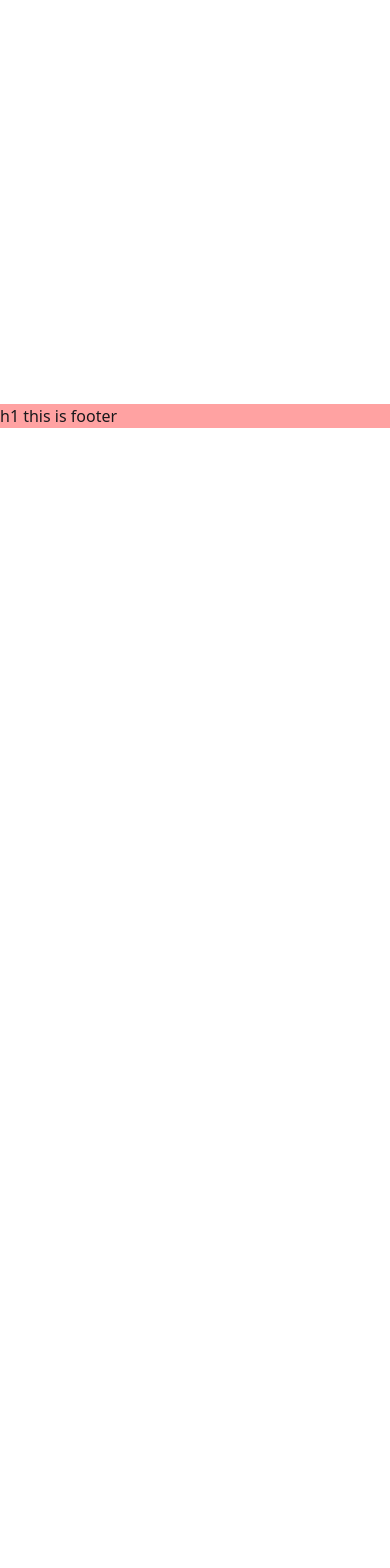
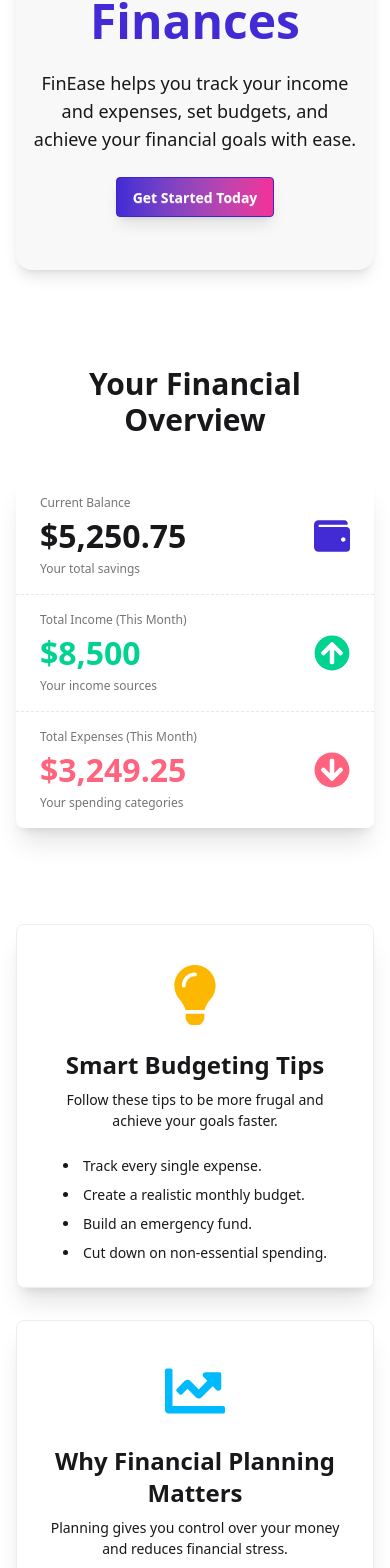
Before and after one commit to MernStackExpert/Asigement-10-Client-Side, a React (Vite) app: page / in a window 390 px wide. Shown: the part 416-1984 px from the top of the page. Before the commit the page ends 844 px from the top, so only its background shows below. Built offline with nearby package versions, Linux system fonts and the light colour scheme.

Commit message:
Add Home Page And Responsive

```diff
--- a/package.json
+++ b/package.json
@@ -10,6 +10,7 @@
     "preview": "vite preview"
   },
   "dependencies": {
+    "firebase": "^12.5.0",
     "react": "^19.1.1",
     "react-dom": "^19.1.1",
     "react-toastify": "^11.0.5",
--- /dev/null
+++ b/src/Firebase/firebase.config.js
@@ -0,0 +1,22 @@
+// Import the functions you need from the SDKs you need
+import { initializeApp } from "firebase/app";
+import { getAuth } from "firebase/auth";
+
+// TODO: Add SDKs for Firebase products that you want to use
+// https://firebase.google.com/docs/web/setup#available-libraries
+
+// Your web app's Firebase configuration
+const firebaseConfig = {
+  apiKey: "AIzaSyBtVTkDaH78GRUHn71F3BlvxP29NaAz1tU",
+  authDomain: "asigement-10.firebaseapp.com",
+  projectId: "asigement-10",
+  storageBucket: "asigement-10.firebasestorage.app",
+  messagingSenderId: "596313991101",
+  appId: "1:596313991101:web:04ac693075836bfc7d94d4"
+};
+
+// Initialize Firebase
+const app = initializeApp(firebaseConfig);
+
+// Initialize Firebase Authentication and get a reference to the service
+export const auth = getAuth(app);
--- a/src/Pages/Home.jsx
+++ b/src/Pages/Home.jsx
@@ -1,9 +1,128 @@
-import React from 'react';
+import React from "react";
+import { Link } from "react-router";
+import {
+  FaWallet,
+  FaArrowCircleUp,
+  FaArrowCircleDown,
+  FaLightbulb,
+  FaChartLine,
+} from "react-icons/fa";
 
 const Home = () => {
+  const financialData = {
+    balance: 5250.75,
+    income: 8500.0,
+    expense: 3249.25,
+  };
+
   return (
-    <div>
+    <div className="container mx-auto px-4 py-16 space-y-24">
+      <section>
+        <div className="hero min-h-[50vh] bg-base-200 rounded-2xl shadow-lg">
+          <div className="hero-content text-center">
+            <div className="max-w-md">
+              <h1 className="text-5xl font-bold text-primary">
+                Take Control of Your Finances
+              </h1>
+              <p className="py-6 text-lg">
+                FinEase helps you track your income and expenses, set budgets,
+                and achieve your financial goals with ease.
+              </p>
+              <Link
+                to="/add-transaction"
+                className="btn btn-primary bg-gradient-to-r from-primary to-secondary text-white shadow-lg transform transition-transform hover:scale-105"
+              >
+                Get Started Today
+              </Link>
+            </div>
+          </div>
+        </div>
+      </section>
 
+      <section>
+        <h2 className="text-3xl font-bold text-center mb-10">
+          Your Financial Overview
+        </h2>
+
+        <div className="stats stats-vertical lg:stats-horizontal shadow-xl w-full">
+          <div className="stat">
+            <div className="stat-figure text-primary">
+              <FaWallet className="text-4xl" />
+            </div>
+            <div className="stat-title">Current Balance</div>
+            <div className="stat-value">
+              ${financialData.balance.toLocaleString()}
+            </div>
+            <div className="stat-desc">Your total savings</div>
+          </div>
+
+          <div className="stat">
+            <div className="stat-figure text-success">
+              <FaArrowCircleUp className="text-4xl" />
+            </div>
+            <div className="stat-title">Total Income (This Month)</div>
+            <div className="stat-value text-success">
+              ${financialData.income.toLocaleString()}
+            </div>
+            <div className="stat-desc">Your income sources</div>
+          </div>
+
+          <div className="stat">
+            <div className="stat-figure text-error">
+              <FaArrowCircleDown className="text-4xl" />
+            </div>
+            <div className="stat-title">Total Expenses (This Month)</div>
+            <div className="stat-value text-error">
+              ${financialData.expense.toLocaleString()}
+            </div>
+            <div className="stat-desc">Your spending categories</div>
+          </div>
+        </div>
+      </section>
+
+      <section>
+        <div className="grid grid-cols-1 md:grid-cols-2 gap-8">
+          <div className="card bg-base-100 shadow-xl border border-base-300 transform transition-transform hover:-translate-y-2">
+            <figure className="px-10 pt-10">
+              <FaLightbulb className="text-6xl text-warning" />
+            </figure>
+            <div className="card-body items-center text-center">
+              <h2 className="card-title text-2xl">Smart Budgeting Tips</h2>
+              <p>
+                Follow these tips to be more frugal and achieve your goals
+                faster.
+              </p>
+              <ul className="list-disc list-inside text-left mt-4 space-y-2">
+                <li>Track every single expense.</li>
+                <li>Create a realistic monthly budget.</li>
+                <li>Build an emergency fund.</li>
+                <li>Cut down on non-essential spending.</li>
+              </ul>
+            </div>
+          </div>
+
+          <div className="card bg-base-100 shadow-xl border border-base-300 transform transition-transform hover:-translate-y-2">
+            <figure className="px-10 pt-10">
+              <FaChartLine className="text-6xl text-info" />
+            </figure>
+            <div className="card-body items-center text-center">
+              <h2 className="card-title text-2xl">
+                Why Financial Planning Matters
+              </h2>
+              <p>
+                Planning gives you control over your money and reduces financial
+                stress.
+              </p>
+              <ul className="list-disc list-inside text-left mt-4 space-y-2">
+                <li>Helps you achieve long-term goals.</li>
+                <li>Prepares you for financial emergencies.</li>
+                <li>Guides your investment decisions.</li>
+                <li>Ensures a secure financial future.</li>
+              </ul>
+            </div>
+          </div>
+        </div>
+      </section>
     </div>
   );
 };
```
Also changed, not shown: 1 other file (tests, documents, lock files or other folders).
